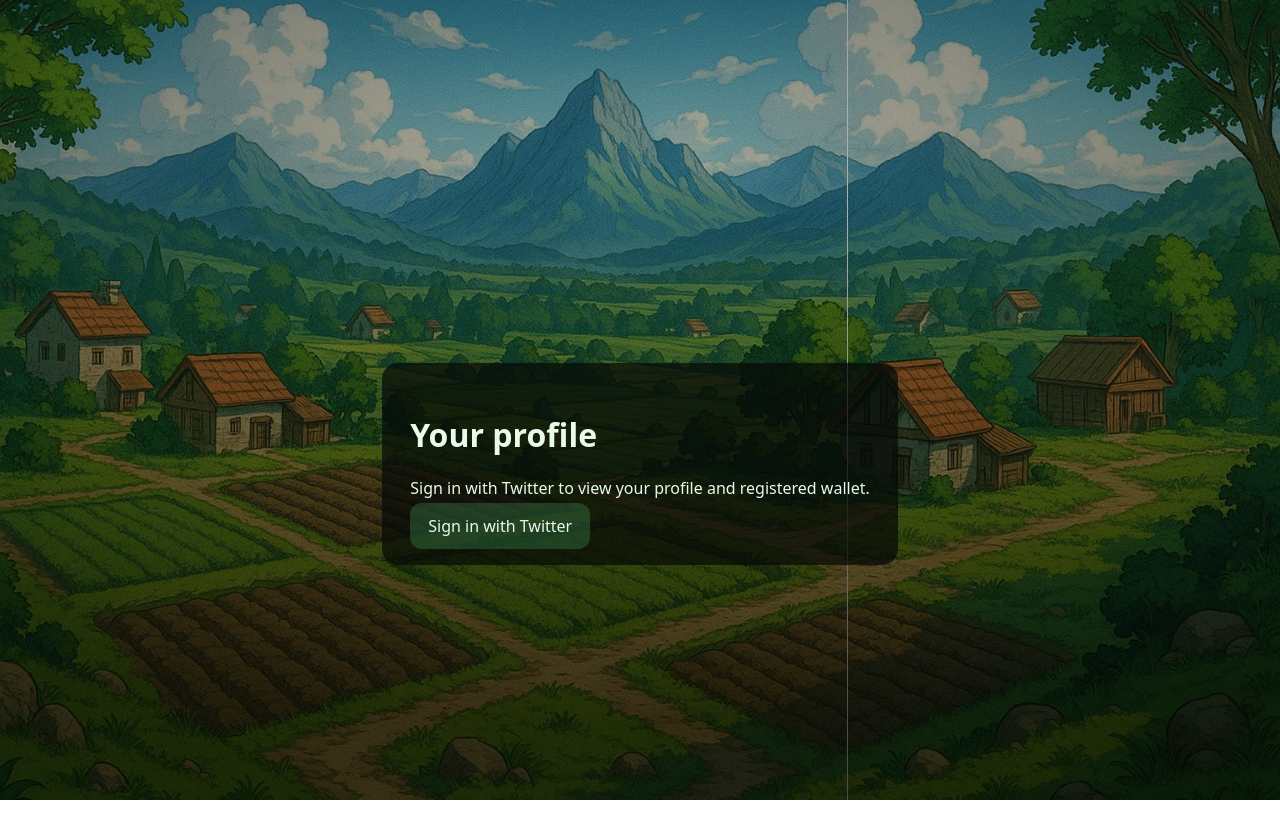
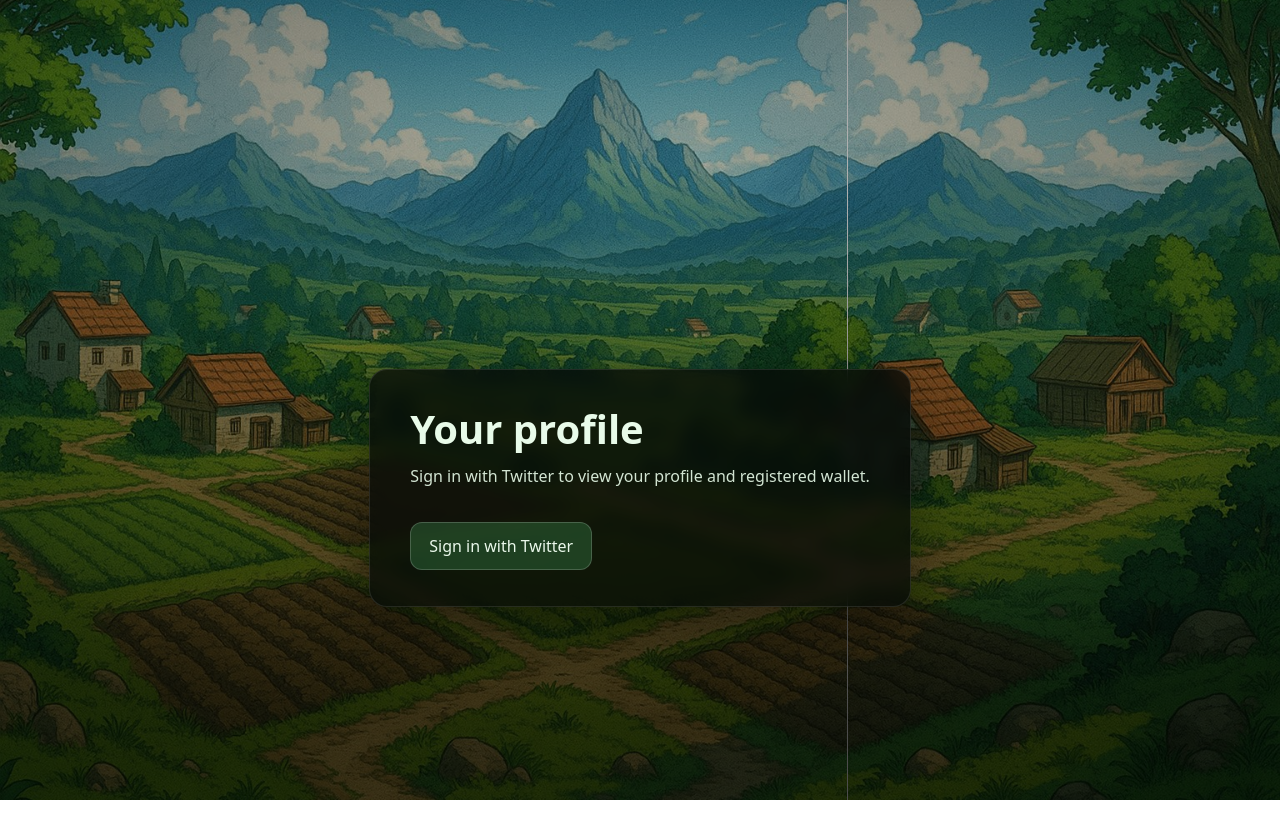
Before and after one commit to thewolfofwolves/plowed-access, a Next.js app: page /profile in a window 1280 px wide. Shown: the top 838 px of the page. Built offline with nearby package versions, Linux system fonts and the light colour scheme; no server answers.

Commit message:
Update page.js

```diff
--- a/app/profile/page.js
+++ b/app/profile/page.js
@@ -1,64 +1,53 @@
 // app/profile/page.js
-import { cookies } from "next/headers";
-import crypto from "crypto";
-import { supaAdmin } from "@/lib/supa";
+export default function ProfilePage() {
+  const cardStyle = {
+    maxWidth: 760,
+    margin: "64px auto",
+    padding: "36px 40px",
+    background: "rgba(6,10,7,0.75)",
+    backdropFilter: "blur(8px)",
+    border: "1px solid rgba(255,255,255,0.10)",
+    borderRadius: 18,
+    boxShadow: "0 24px 60px rgba(0,0,0,0.45)",
+    boxSizing: "border-box",
+  };
 
-const APP_SECRET = process.env.APP_SECRET || process.env.NEXTAUTH_SECRET || "dev-secret";
-function parseSigned(token) {
-  if (!token) return null;
-  const [mac, b64] = token.split(".");
-  if (!mac || !b64) return null;
-  const raw = Buffer.from(b64, "base64url").toString();
-  const expect = crypto.createHmac("sha256", APP_SECRET).update(raw).digest("base64url");
-  if (mac !== expect) return null;
-  try { return JSON.parse(raw); } catch { return null; }
-}
+  const titleStyle = {
+    fontSize: 40,
+    lineHeight: 1.15,
+    margin: "0 0 12px",
+  };
 
-export default async function ProfilePage() {
-  const jar = cookies();
-  const token = jar.get("plowed_session")?.value || null;
-  const sess = parseSigned(token);
+  const leadStyle = {
+    opacity: 0.9,
+    lineHeight: 1.6,
+    margin: "0 0 20px",
+  };
 
-  if (!sess?.claimId || !sess?.xUserId) {
-    // no session — fall back to your existing sign-in UI
-    return (
-      <main style={{ minHeight: "100vh", display: "grid", placeItems: "center" }}>
-        <div style={{ maxWidth: 760, margin: "48px auto", padding: 28, background: "rgba(6,10,7,0.72)", borderRadius: 16 }}>
-          <h1>Your profile</h1>
-          <p>Sign in with Twitter to view your profile and registered wallet.</p>
-          <a href="/api/x/start?mode=signin" style={{
-            padding: "12px 18px", borderRadius: 12, background: "rgba(87,214,127,0.22)", color: "#eaf8eb", textDecoration: "none"
-          }}>
-            Sign in with Twitter
-          </a>
-        </div>
-      </main>
-    );
-  }
-
-  // Have a valid session → fetch claim details and show them immediately
-  const supa = supaAdmin();
-  const { data: claim } = await supa
-    .from("claims")
-    .select("id, wallet_address, x_username, x_name")
-    .eq("id", sess.claimId)
-    .single();
+  const buttonStyle = {
+    display: "inline-flex",
+    alignItems: "center",
+    justifyContent: "center",
+    gap: 8,
+    padding: "12px 18px",
+    borderRadius: 12,
+    border: "1px solid rgba(255,255,255,0.18)",
+    background: "rgba(87,214,127,0.22)",
+    color: "#eaf8eb",
+    textDecoration: "none",
+    marginTop: 12,
+  };
 
   return (
-    <main style={{ minHeight: "100vh", display: "grid", placeItems: "center" }}>
-      <div style={{ maxWidth: 760, margin: "48px auto", padding: 28, background: "rgba(6,10,7,0.72)", borderRadius: 16 }}>
-        <h1>Your profile</h1>
-        {claim ? (
-          <>
-            <p><strong>Wallet:</strong> {claim.wallet_address}</p>
-            <p><strong>Twitter:</strong> {claim.x_username || "(linked)"} {claim.x_name ? `— ${claim.x_name}` : ""}</p>
-          </>
-        ) : (
-          <p>Couldn’t load your claim. Try refreshing.</p>
-        )}
-        <p style={{ opacity: 0.8, marginTop: 16 }}>
-          Tip: You can clear this device’s session by clearing site cookies.
+    <main style={{ minHeight: "100vh", display: "grid", placeItems: "center", padding: "24px 16px" }}>
+      <div style={cardStyle}>
+        <h1 style={titleStyle}>Your profile</h1>
+        <p style={leadStyle}>
+          Sign in with Twitter to view your profile and registered wallet.
         </p>
+        <a href="/api/x/start?mode=signin" style={buttonStyle}>
+          Sign in with Twitter
+        </a>
       </div>
     </main>
   );
```
